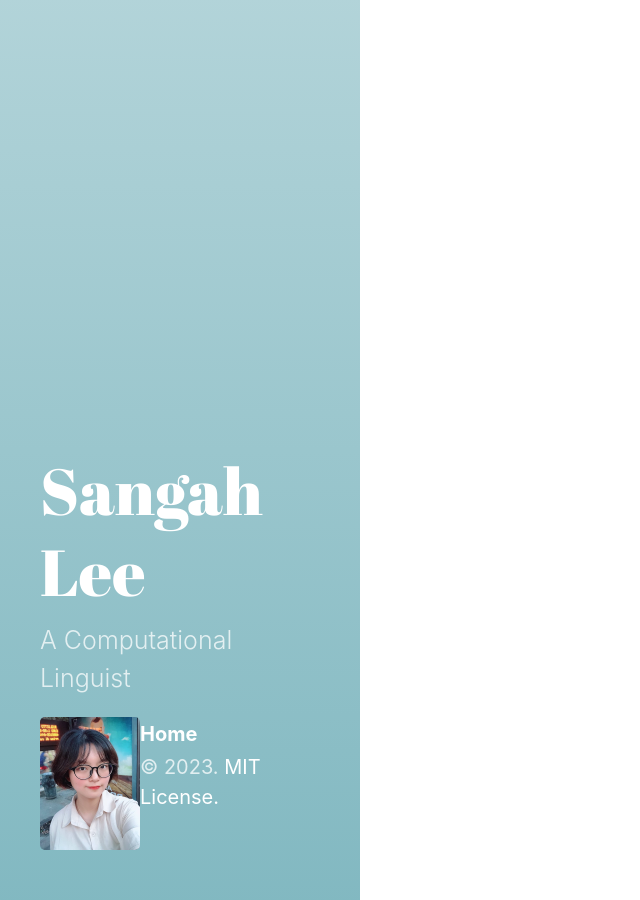
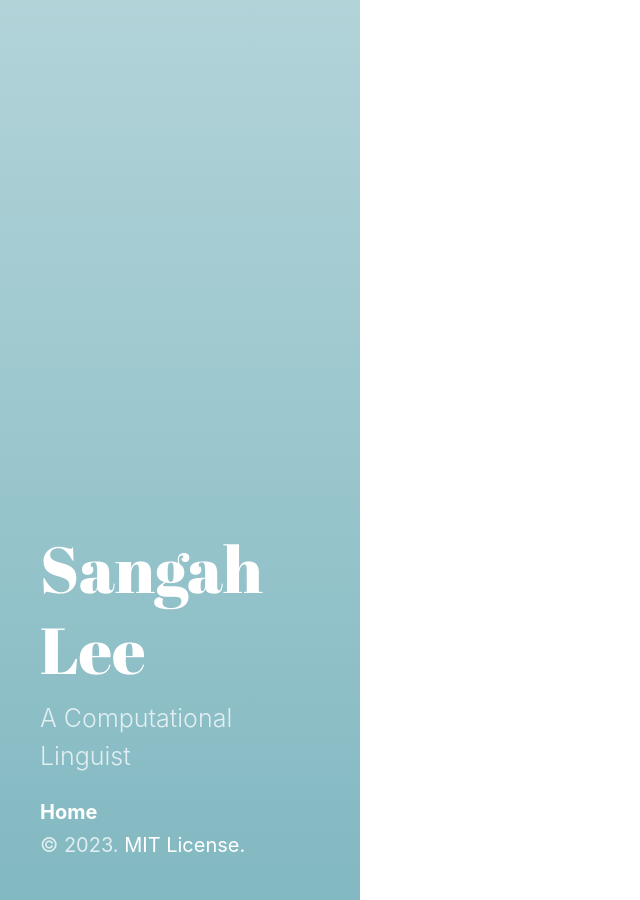
Before and after one commit to sanajlee/sanajlee.github.io, a Jekyll site: the page built from index.html, in a window 1280 px wide. Shown: the whole page, without its empty margins (0-640 px from the left). Built offline with Jekyll 4.4.1, drawn with Linux system fonts in a browser that asks for light colours; the list of posts is cut into pages by our own code.

Commit message:
2023.03.01.

```diff
--- a/_includes/sidebar.html
+++ b/_includes/sidebar.html
@@ -11,8 +11,6 @@
     <p class="lead">{{ site.description }}</p>
   </header>
 
-  <img style="float: left;  margin-bottom: 10px; width:100px; height:133px;" src="https://raw.githubusercontent.com/sanajlee/sanajlee.github.io/main/frz_small.jpg">
-
   {% include sidebar-nav-links.html %}
 
   {% if site.version %}
```
